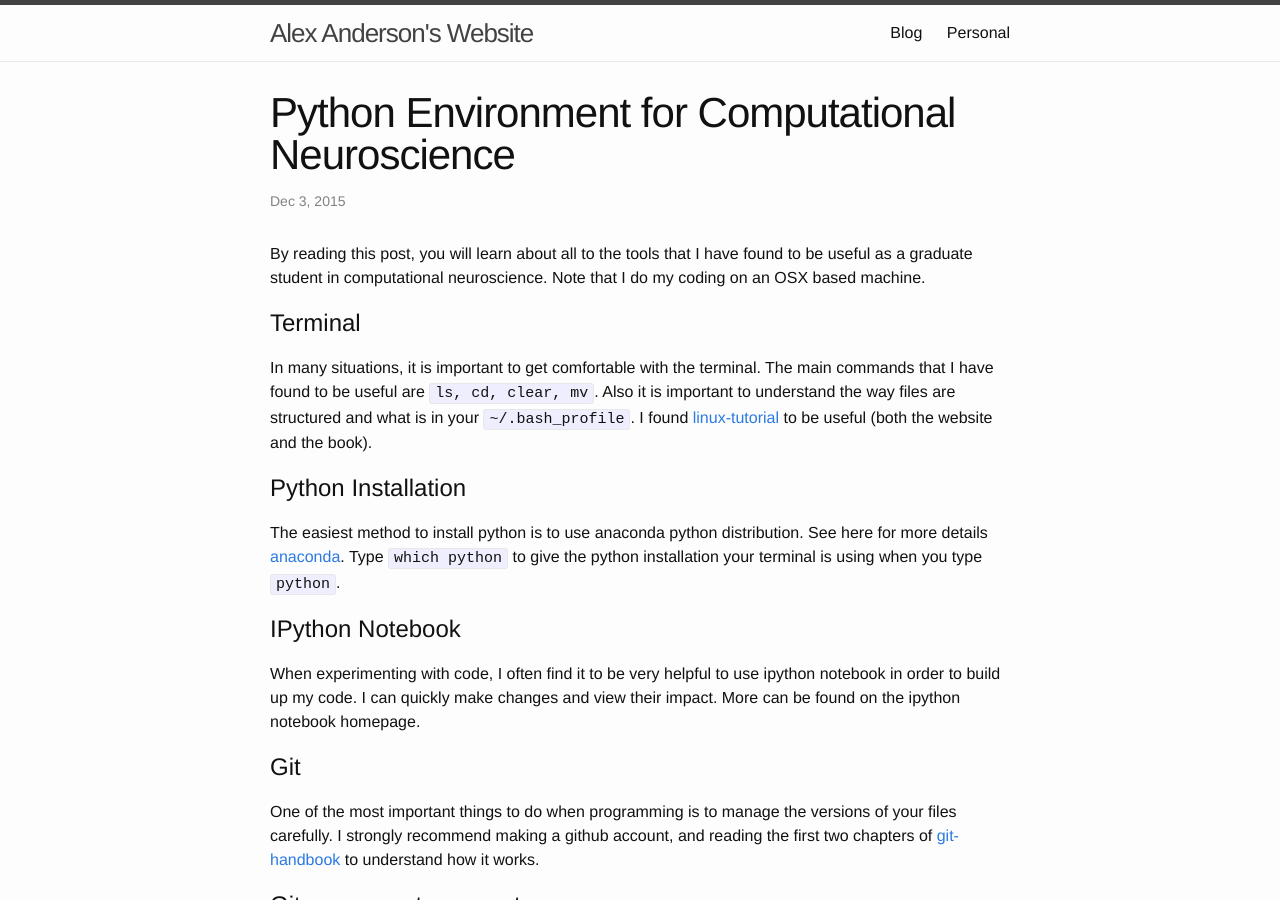
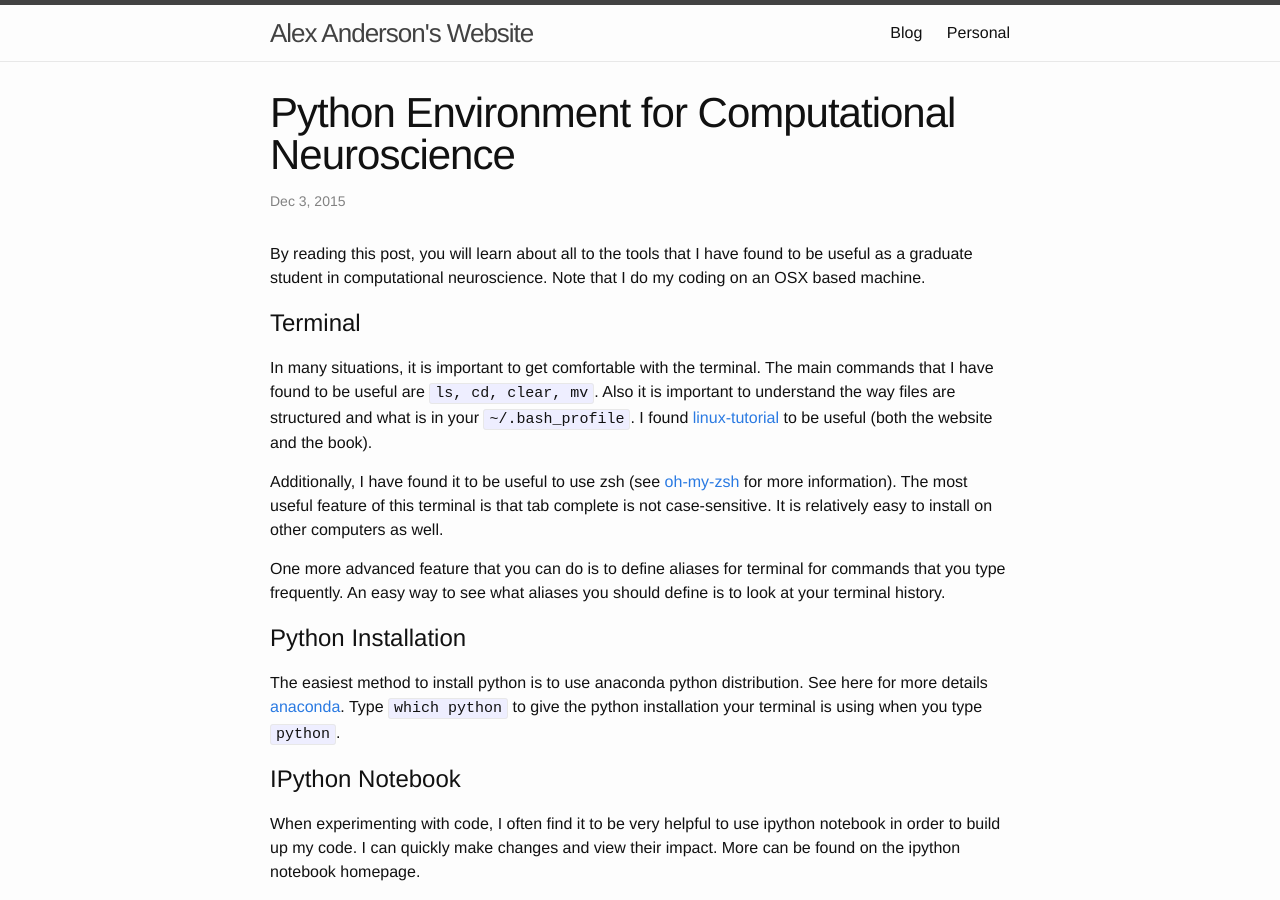
Before and after one commit to alexanderganderson/alexanderganderson.github.io, a Jekyll site: the page built from _posts/2015-12-03-python_dev_environment.markdown, in a window 1280 px wide and 900 px high. Built offline with Jekyll 4.4.1, drawn with Linux system fonts in a browser that asks for light colours.

Commit message:
added zsh, aliases to python dev enviornment

```diff
--- a/_posts/2015-12-03-python_dev_environment.markdown
+++ b/_posts/2015-12-03-python_dev_environment.markdown
@@ -11,6 +11,10 @@ Note that I do my coding on an OSX based machine.
 
 In many situations, it is important to get comfortable with the terminal.
 The main commands that I have found to be useful are `ls, cd, clear, mv`. Also it is important to understand the way files are structured and what is in your `~/.bash_profile`. I found [linux-tutorial] to be useful (both the website and the book).
+
+Additionally, I have found it to be useful to use zsh (see [oh-my-zsh] for more information). The most useful feature of this terminal is that tab complete is not case-sensitive. It is relatively easy to install on other computers as well.
+
+One more advanced feature that you can do is to define aliases for terminal for commands that you type frequently. An easy way to see what aliases you should define is to look at your terminal history.
 
 # Python Installation
 
@@ -101,3 +105,4 @@ running. See [screen-basics] for more information.
 [screen-basics]: http://aperiodic.net/screen/quick_reference
 [linux-tutorial]: http://linuxcommand.org/lc3_learning_the_shell.php
 [git-ssh]: https://help.github.com/articles/generating-an-ssh-key/
+[oh-my-zsh]: https://github.com/robbyrussell/oh-my-zsh
```
